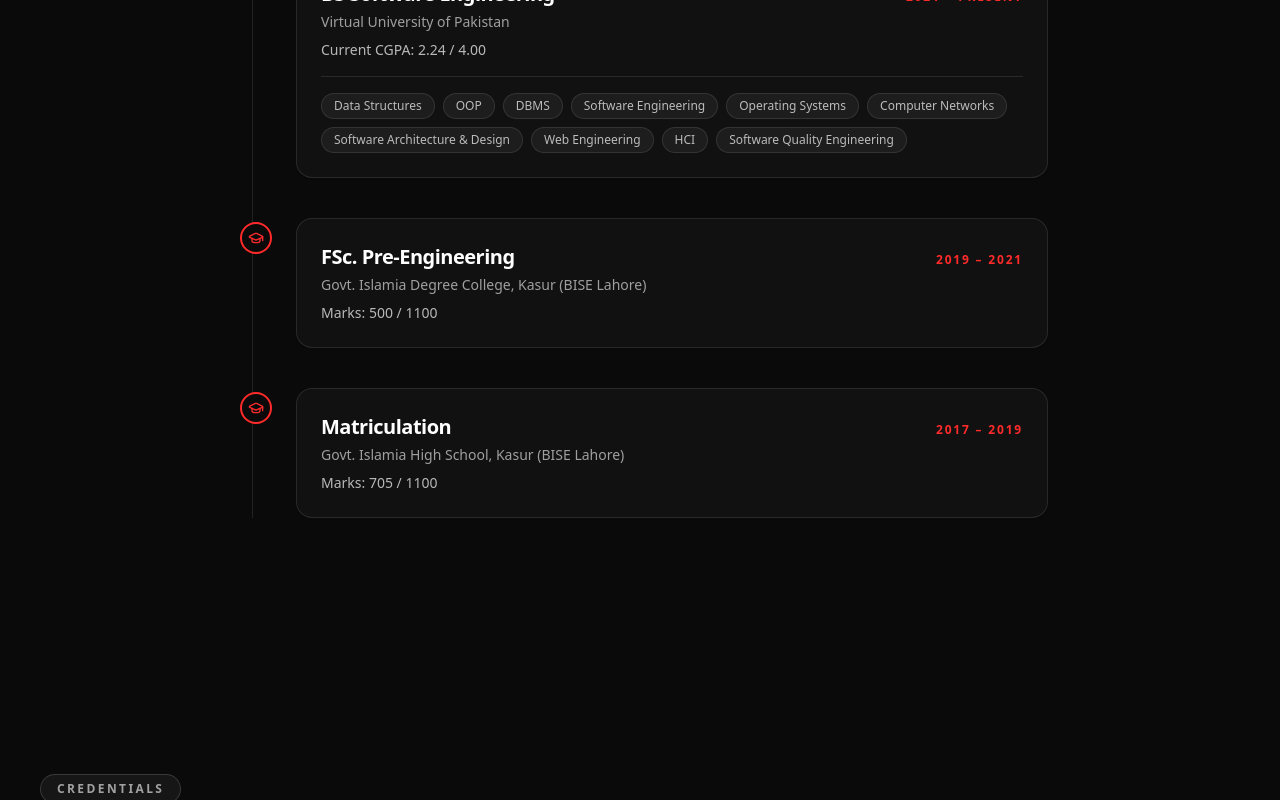
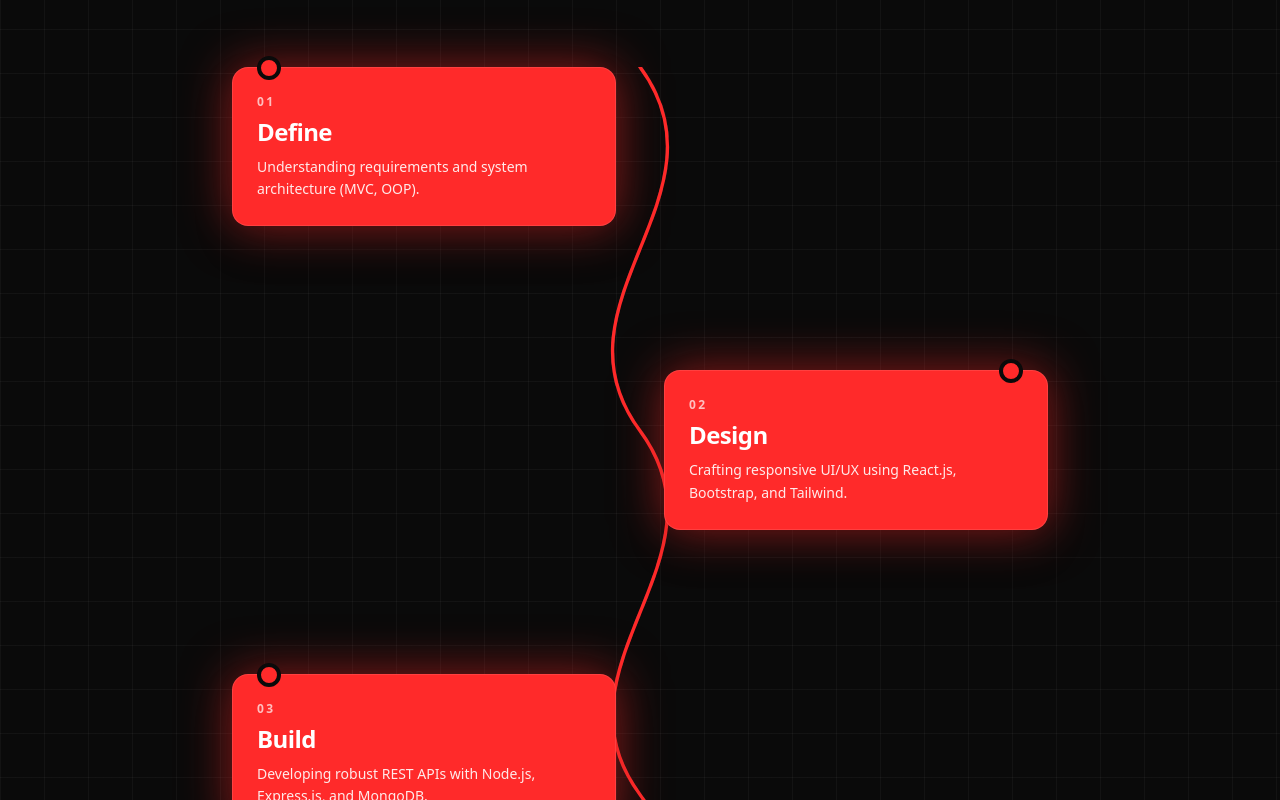
Before and after one commit to azamagr/azamagr.github.io, a React (Vite) app: page / in a window 1280 px wide. Shown: the part 1940-2740 px from the top of the page. Built offline with nearby package versions, Linux system fonts and the light colour scheme.

Commit message:
edit code

```diff
--- a/src/App.jsx
+++ b/src/App.jsx
@@ -19,11 +19,11 @@ export default function App() {
         <Navbar />
         <Hero bgImageSrc="/IMG/video.png" />
         <About photoSrc="/IMG/pass.png" />
-        <Education />
-        <Certifications />
         <ProcessTimeline />
         <SkillsMatrix />
         <Projects />
+        <Education />
+        <Certifications />
         <Contact />
         <Footer />
       </Preloader>
--- a/src/Education.jsx
+++ b/src/Education.jsx
@@ -17,7 +17,6 @@ const EDUCATION = [
     degree: "BS Software Engineering",
     institute: "Virtual University of Pakistan",
     duration: "2021 – Present",
-    detail: "Current CGPA: 2.24 / 4.00",
     courses: [
       "Data Structures",
       "OOP",
@@ -35,13 +34,11 @@ const EDUCATION = [
     degree: "FSc. Pre-Engineering",
     institute: "Govt. Islamia Degree College, Kasur (BISE Lahore)",
     duration: "2019 – 2021",
-    detail: "Marks: 500 / 1100",
   },
   {
     degree: "Matriculation",
     institute: "Govt. Islamia High School, Kasur (BISE Lahore)",
     duration: "2017 – 2019",
-    detail: "Marks: 705 / 1100",
   },
 ];
 
@@ -91,9 +88,6 @@ export default function Education() {
                 <p className="mt-1 text-sm text-black/60 dark:text-white/60">
                   {edu.institute}
                 </p>
-                <p className="mt-2 text-sm font-medium text-black/70 dark:text-white/70">
-                  {edu.detail}
-                </p>
 
                 {edu.courses && (
                   <div className="mt-4 flex flex-wrap gap-2 border-t border-black/10 pt-4 dark:border-white/10">
```
